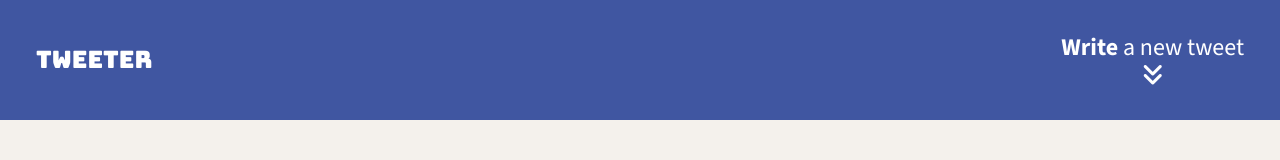
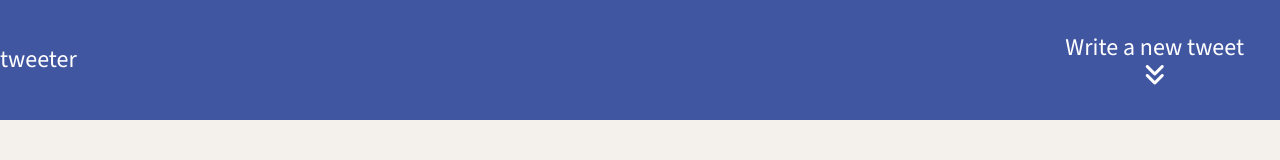
Before and after one commit to rlitoncs/tweeter, a website: page public/index.html in a window 1280 px wide. Drawn offline with nearby package versions, Linux system fonts and the light colour scheme.

Commit message:
Refactor navigation bar

```diff
--- a/public/index.html
+++ b/public/index.html
@@ -31,10 +31,10 @@
   <body>
     <!-- Top nav bar (fixed) -->
     <nav>
-      <span class="tweeter-logo"> tweeter</span>
+      <span> tweeter</span>
 
       <div class="new-tweet">
-        <span><strong>Write</strong> a new tweet</span>
+        <span>Write a new tweet</span>
         <i class="fa-solid fa-angles-down"></i>
       </div>
     </nav>
```
